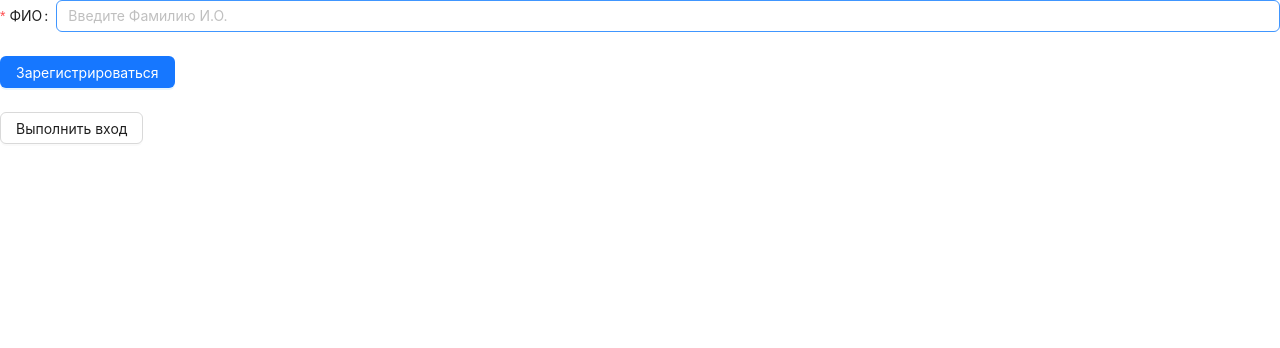
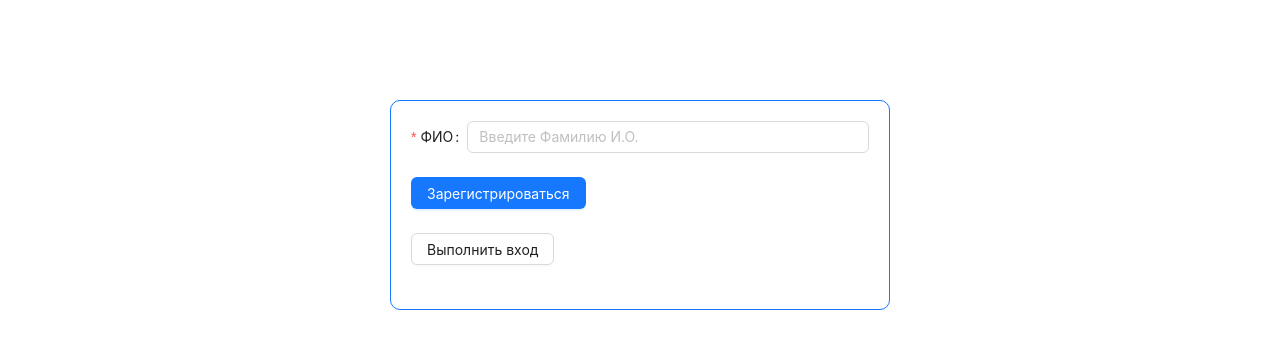
Before and after one commit to shipu4ka/bravo-soft, a React (Vite) app: page /registration in a window 1280 px wide. Shown: the top 348 px of the page. Built offline with nearby package versions, Linux system fonts and the light colour scheme; no server answers.

Commit message:
feat: добавила стили, изменила структуру папок

```diff
--- a/src/AppRouter.tsx
+++ b/src/AppRouter.tsx
@@ -1,13 +1,13 @@
 import { Route, Routes } from "react-router-dom";
-import { RegistrationForm } from "./Components/RegistrationForm";
-import { MainPage } from "./Components/MainPage";
-import { StartPage } from "./Components/StartPage";
+import { RegistrationPage } from "./Components/AuthPages/RegistrationPage";
+import { MainPage } from "./Components/MainPage/MainPage";
+import { StartPage } from "./Components/AuthPages/StartPage";
 
 export const AppRouter = () => {
   return (
     <Routes>
       <Route path="/" element={<StartPage />} />
-      <Route path="/registration" element={<RegistrationForm />} />
+      <Route path="/registration" element={<RegistrationPage />} />
       <Route path="/main" element={<MainPage />} />
     </Routes>
   );
--- /dev/null
+++ b/src/Components/AuthPages/AuthPages.css
@@ -0,0 +1,14 @@
+.login-form {
+  max-width: 500px;
+  width: 100%;
+  border: 1px solid #1677ff;
+  border-radius: 10px;
+  margin: 100px auto 0;
+  padding: 20px;
+}
+
+@media (width <= 560px) {
+  .login-form {
+    max-width: 320px;
+  }
+}
--- a/src/Components/RegistrationForm.tsx
+++ b/src/Components/AuthPages/RegistrationPage.tsx
@@ -1,11 +1,12 @@
 import { Button, Form, Input, message } from "antd";
-import { api } from "../api";
+import { api } from "../../api";
 import { FC, useContext } from "react";
-import { IConstructor } from "../models";
-import { GlobalContext } from "../ContextProvider";
+import { IConstructor } from "../../models";
+import { GlobalContext } from "../../ContextProvider";
 import { useNavigate } from "react-router-dom";
+import "./AuthPages.css";
 
-export const RegistrationForm: FC = () => {
+export const RegistrationPage: FC = () => {
   const { constructors, setConstructors, setCurrentUser } =
     useContext(GlobalContext);
 
@@ -15,9 +16,7 @@ export const RegistrationForm: FC = () => {
     name,
   }: Pick<IConstructor, "name">): Promise<void | undefined> => {
     if (constructors.map((constructor) => constructor.name).includes(name)) {
-      message.error(
-        "Вы уже зарегистрированы в системе! Воспользуйтесь кнопкой 'Войти'"
-      );
+      message.error("Вы уже зарегистрированы в системе! Выполните вход.");
       return;
     }
 
@@ -44,7 +43,7 @@ export const RegistrationForm: FC = () => {
   };
 
   return (
-    <Form onFinish={handleSubmit}>
+    <Form className="login-form" onFinish={handleSubmit}>
       <Form.Item
         label="ФИО"
         name="name"
--- a/src/Components/StartPage.tsx
+++ b/src/Components/AuthPages/StartPage.tsx
@@ -1,8 +1,9 @@
 import { Button, Form, Input, message } from "antd";
-import { IConstructor } from "../models";
+import { IConstructor } from "../../models";
 import { useContext } from "react";
-import { GlobalContext } from "../ContextProvider";
+import { GlobalContext } from "../../ContextProvider";
 import { useNavigate } from "react-router-dom";
+import "./AuthPages.css";
 
 export const StartPage = () => {
   const { constructors, setCurrentUser } = useContext(GlobalContext);
@@ -24,7 +25,7 @@ export const StartPage = () => {
   };
 
   return (
-    <Form onFinish={handleSubmit}>
+    <Form className="login-form" onFinish={handleSubmit}>
       <Form.Item
         label="ФИО"
         name="name"
--- a/src/Components/ApplicationForm.tsx
+++ b/src/Components/MainPage/ApplicationForm.tsx
@@ -1,8 +1,9 @@
 import { Button, Form, Input, message, Select } from "antd";
 import { FC, useContext } from "react";
-import { IApplication } from "../models";
-import { api } from "../api";
-import { GlobalContext } from "../ContextProvider";
+import { IApplication } from "../../models";
+import { api } from "../../api";
+import { GlobalContext } from "../../ContextProvider";
+import "./MainPage.css";
 
 export const ApplicationForm: FC = () => {
   const { constructors, applications, setApplications } =
@@ -47,7 +48,12 @@ export const ApplicationForm: FC = () => {
   };
 
   return (
-    <Form onFinish={handleSubmit}>
+    <Form
+      className="application-form"
+      onFinish={handleSubmit}
+      labelCol={{ span: 8 }}
+      wrapperCol={{ span: 16 }}
+    >
       <Form.Item
         name="constructorId"
         label="ФИО конструктора"
@@ -70,11 +76,11 @@ export const ApplicationForm: FC = () => {
         <Input placeholder="Введите наименование документа" />
       </Form.Item>
 
-      <Form.Item>
+      <div className="btn-wrapper">
         <Button type="primary" htmlType="submit">
           Отправить
         </Button>
-      </Form.Item>
+      </div>
     </Form>
   );
 };
--- a/src/Components/ApplicationTable.tsx
+++ b/src/Components/MainPage/ApplicationTable.tsx
@@ -1,6 +1,6 @@
 import { Table, TableColumnsType } from "antd";
 import { FC, useContext } from "react";
-import { GlobalContext } from "../ContextProvider";
+import { GlobalContext } from "../../ContextProvider";
 
 interface IDataType {
   key: React.Key;
--- /dev/null
+++ b/src/Components/MainPage/MainPage.css
@@ -0,0 +1,12 @@
+.main {
+  padding: 20px;
+
+  .application-form {
+    padding-top: 20px;
+  }
+
+  .btn-wrapper {
+    display: flex;
+    justify-content: flex-end;
+  }
+}
--- a/src/Components/MainPage.tsx
+++ b/src/Components/MainPage/MainPage.tsx
@@ -1,7 +1,8 @@
 import { Tabs } from "antd";
+import { Header } from "../Header/Header";
 import { ApplicationForm } from "./ApplicationForm";
 import { ApplicationTable } from "./ApplicationTable";
-import { Header } from "./Header/Header";
+import "./MainPage.css";
 
 export const MainPage = () => {
   const items = [
@@ -20,7 +21,7 @@ export const MainPage = () => {
   return (
     <>
       <Header />
-      <main>
+      <main className="main">
         <Tabs defaultActiveKey="1" items={items} />
       </main>
     </>
```
